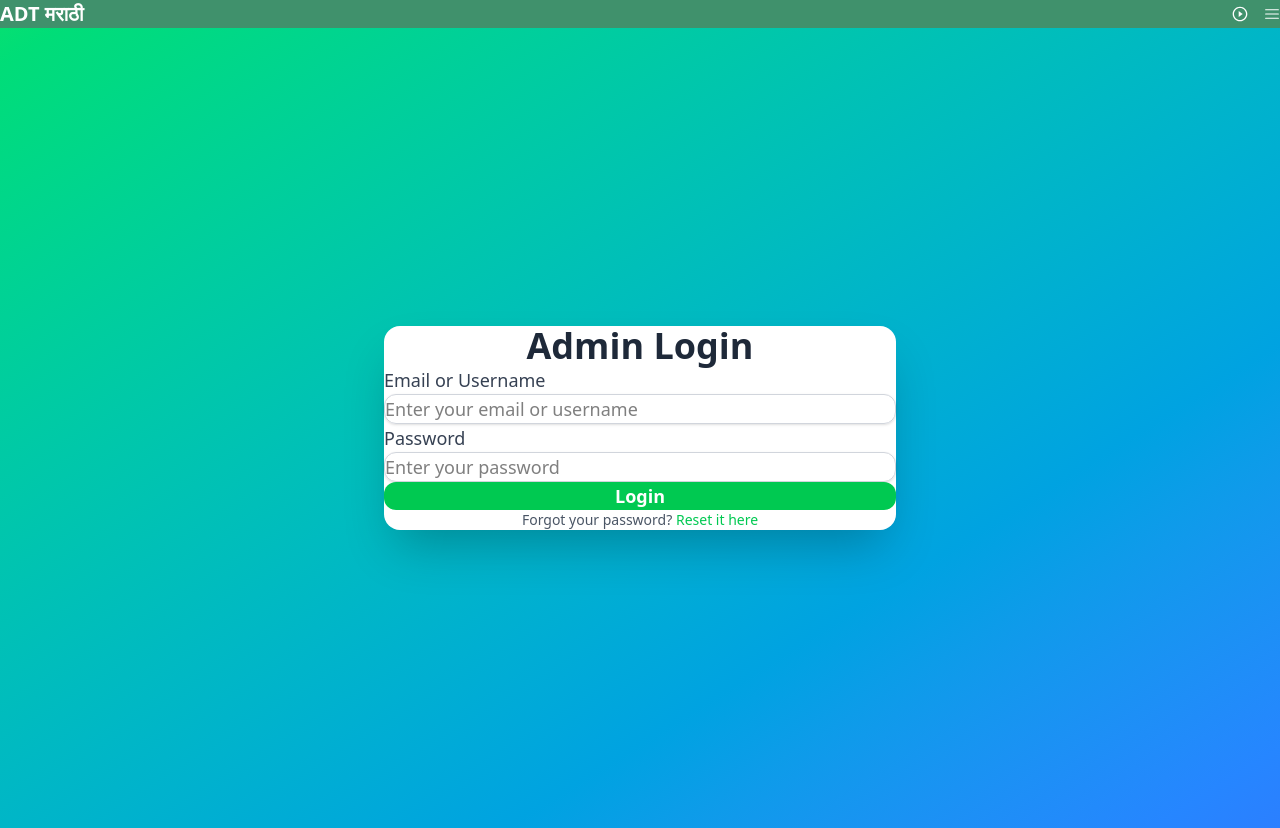
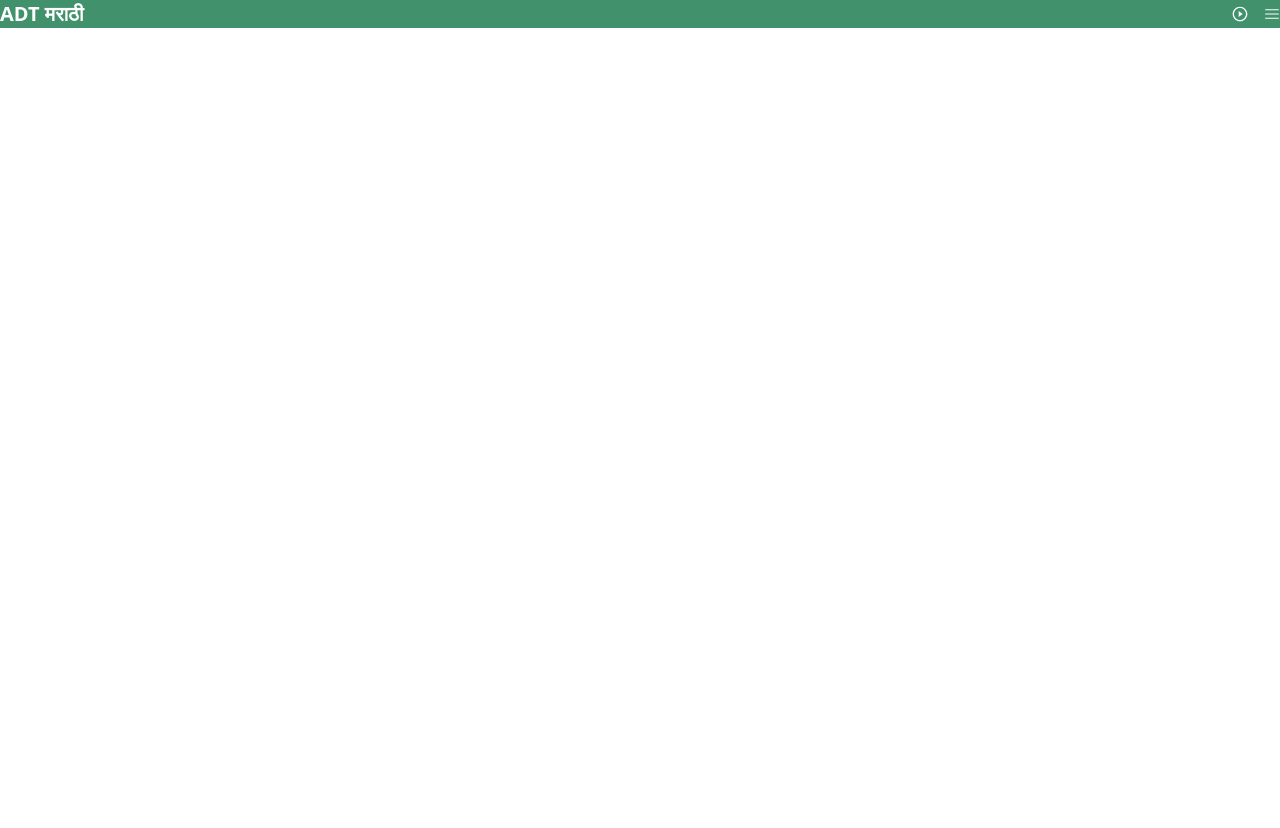
Before and after one commit to AKashT1729/ADTmarathi-frontend, a React (Vite) app: page / in a window 1280 px wide. After the commit the page ends 800 px from the top, so only its background shows below. Built offline with nearby package versions, Linux system fonts and the light colour scheme.

Commit message:
Remove LogIn component from App; prepare for future integration

```diff
--- a/src/App.jsx
+++ b/src/App.jsx
@@ -1,11 +1,13 @@
 import "./App.css";
 import Navbar from "./components/Navbar";
-import LogIn from "./pages/LogIn";
+
+
 
 function App() {
   return <>
    <Navbar />
-   <LogIn/>
+
+
   </>;
 }
 
```
